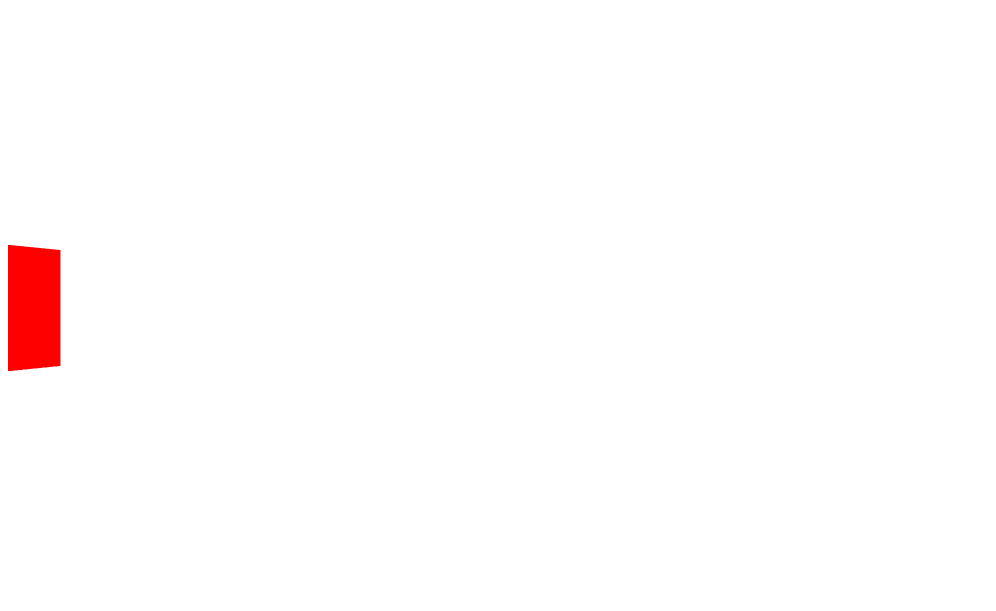
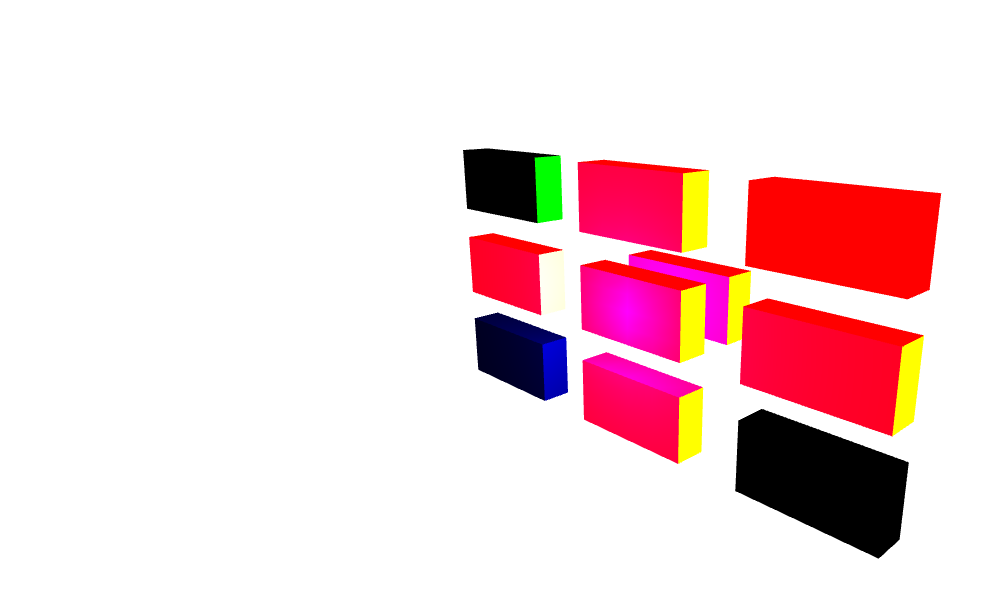
Before and after one commit to helicese/Demos-for-WebGL, a website: page lightAndMaterial/main.html in a window 1280 px wide. Shown: the whole page, without its empty margins (0-996 px from the left). Drawn offline with Linux system fonts and the light colour scheme.

Commit message:
a demo for lanbert material with different color

```diff
--- a/light&material/main.js
+++ /dev/null
@@ -1,93 +0,0 @@
-var renderer, width, height;
-function initRenderer() {
-    width = document.getElementById('container').clientWidth;
-    height = document.getElementById('container').clientHeight;
-    renderer = new THREE.WebGLRenderer({
-        antialias: true
-    });
-    renderer.setSize(width, height);
-    document.getElementById('container').appendChild(renderer.domElement);
-    renderer.setClearColor(0xffffff, 1.0);
-}
-
-var camera;
-function initCamera() {
-    camera = new THREE.PerspectiveCamera(45, width/height, 1, 10000);
-    camera.position.x = 600;
-    camera.position.y = 0;
-    camera.position.z = 600;
-    camera.up.x = 0;
-    camera.up.y = 1;
-    camera.up.z = 0;
-    camera.lookAt =({
-        x : 0,
-        y : 0,
-        z : 0
-    });
-}
-
-var scene;
-function initScene() {
-    scene = new THREE.Scene();
-}
-
-var light1, light2, light3;
-function initLight() {
-    light1 = new THREE.AmbientLight(0xff0000);
-    light1.position.set(0,0,1);
-    light2 = new THREE.DirectionalLight(0x00ff00);
-    light2.position.set(0,0,250);
-    light3 = new THREE.PointLight(0x0000ff);
-    light3.position.set(0,0,50);
-    scene.add(light1);
-    // scene.add(light2);
-    // scene.add(light3);
-}
-
-var cube;
-function initObject () {
-    var geometry = new THREE.CubeGeometry( 200, 100, 50,4,4);
-    var material = new THREE.MeshLambertMaterial( { color:0xFFFFFF} );
-    var mesh = new THREE.Mesh( geometry,material);
-    mesh.position = new THREE.Vector3(0,0,0);
-    scene.add(mesh);
-
-    var geometry2 = new THREE.CubeGeometry( 200, 100, 50,4,4);
-    var material2 = new THREE.MeshLambertMaterial( { color:0xFFFFFF} );
-    var mesh2 = new THREE.Mesh( geometry2,material2);
-    mesh2.position = new THREE.Vector3(-300,0,0);
-    scene.add(mesh2);
-
-    var geometry3 = new THREE.CubeGeometry( 200, 100, 50,4,4);
-    var material3 = new THREE.MeshLambertMaterial( { color:0xFFFFFF} );
-    var mesh3 = new THREE.Mesh( geometry3,material3);
-    mesh3.position = new THREE.Vector3(0,-150,0);
-    scene.add(mesh3);
-
-    var mesh4 = new THREE.Mesh( geometry3,material3);
-    mesh4.position = new THREE.Vector3(0,150,0);
-    scene.add(mesh4);
-
-    var mesh5 = new THREE.Mesh( geometry3,material3);
-    mesh5.position = new THREE.Vector3(300,0,0);
-    scene.add(mesh5);
-
-    var mesh6 = new THREE.Mesh( geometry3,material3);
-    mesh6.position = new THREE.Vector3(0,0,-100);
-    scene.add(mesh6);
-}
-
-function animate() {
-    renderer.clear();
-    renderer.render(scene, camera);
-}
-function start() {
-    initRenderer();
-    initCamera();
-    initScene();
-    initLight();
-    initObject();
-    animate();
-}
-
-start();
--- a/light&material/main.html
+++ b/lightAndMaterial/main.html
@@ -6,7 +6,7 @@
     <meta charset="utf-8">
     <meta name="viewport" content="width=device-width, user-scalable=no, minimum-scale=1.0, maximum-scale=1.0">
     <style>
-        body #container {
+        div#container {
             border: none;
             cursor: pointer;
             width: 100%;
@@ -16,9 +16,7 @@
     </style>
 </head>
 <body>
-    <div>
-        <div id="container"></div>
-    </div>
+    <div id="container"></div>
     <script src="libs/three.min.js"></script>
     <script src="libs/TrackballControls.js"></script>
     <script src="main.js"></script>
--- /dev/null
+++ b/lightAndMaterial/main.js
@@ -0,0 +1,120 @@
+var renderer, width, height;
+function initRenderer() {
+    width = document.getElementById('container').clientWidth;
+    height = document.getElementById('container').clientHeight;
+    renderer = new THREE.WebGLRenderer({
+        antialias: true
+    });
+    renderer.setSize(width, height);
+    document.getElementById('container').appendChild(renderer.domElement);
+    renderer.setClearColor(0xffffff, 1.0);
+}
+
+var camera;
+function initCamera() {
+    camera = new THREE.PerspectiveCamera(45, width/height, 1, 10000);
+       scene.add(camera);
+          scene.add(camera);
+    camera.position.x = 700;
+    camera.position.y = 300;
+    camera.position.z = 700;
+    camera.up.x = 0;
+    camera.up.y = 1;
+    camera.up.z = 0;
+    camera.lookAt({
+        x : 0,
+        y : 0,
+        z : 0
+    });
+}
+
+var scene;
+function initScene() {
+    scene = new THREE.Scene();
+}
+
+var light1, light2, light3;
+function initLight() {
+    //红色环境光
+    light1 = new THREE.AmbientLight(0xff0000);
+    light1.position.set(0,0,1);
+    //绿色方向光
+    light2 = new THREE.DirectionalLight(0x00ff00);
+    light2.position.set(1,0,0);
+    // 蓝色点光源
+    light3 = new THREE.PointLight(0x0000ff);
+    light3.position.set(0,0,80);
+    scene.add(light1);
+    scene.add(light2);
+    scene.add(light3);
+}
+
+var cube;
+function initObject () {
+    var geometry = new THREE.CubeGeometry( 200, 100, 50,4,4);
+    var material = new THREE.MeshLambertMaterial( { color:0xFFFFFF} );
+    var mesh = new THREE.Mesh( geometry,material);
+    mesh.position = new THREE.Vector3(0,0,0);
+    scene.add(mesh);
+
+    var geometry2 = new THREE.CubeGeometry( 200, 100, 50,4,4);
+    geometry2.translate(-300, 0, 0);
+    var material2 = new THREE.MeshLambertMaterial( { color:0xFFFFFF} );
+    var mesh2 = new THREE.Mesh(geometry2,material2);
+    scene.add(mesh2);
+
+    var mesh3 = new THREE.Mesh( geometry,material);
+    mesh3.position.copy(new THREE.Vector3(0, -150, 0));
+    scene.add(mesh3);
+
+    var mesh4 = new THREE.Mesh( geometry,material);
+    mesh4.translateY(150);
+    scene.add(mesh4);
+
+    var mesh5 = new THREE.Mesh( geometry,material);
+    mesh5.position.x = 300;
+    scene.add(mesh5);
+
+    var mesh6 = new THREE.Mesh( geometry,material);
+    mesh6.position.set(0, 0, -100);
+    scene.add(mesh6);
+
+    var geometry3 = new THREE.CubeGeometry( 200, 100, 50,4,4);
+    var material3 = new THREE.MeshLambertMaterial( { color:0x000000} );
+    var mesh7 = new THREE.Mesh( geometry3,material3);
+    mesh7.position.copy(new THREE.Vector3(300, -150, 0));
+    scene.add(mesh7);
+
+    var geometry4 = new THREE.CubeGeometry( 200, 100, 50,4,4);
+    var material4 = new THREE.MeshLambertMaterial( { color:0xff0000} );
+    var mesh8 = new THREE.Mesh( geometry4,material4);
+    mesh8.position.copy(new THREE.Vector3(300, 150, 0));
+    scene.add(mesh8);
+
+    var geometry5 = new THREE.CubeGeometry( 200, 100, 50,4,4);
+    var material5 = new THREE.MeshLambertMaterial( { color:0x00ff00} );
+    var mesh9 = new THREE.Mesh( geometry5,material5);
+    mesh9.position.copy(new THREE.Vector3(-300, 150, 0));
+    scene.add(mesh9);
+
+    var geometry6 = new THREE.CubeGeometry( 200, 100, 50,4,4);
+    var material6 = new THREE.MeshLambertMaterial( { color:0x0000ff} );
+    var mesh9 = new THREE.Mesh( geometry6,material6);
+    mesh9.position.copy(new THREE.Vector3(-300, -150, 0));
+    scene.add(mesh9);
+}
+
+function animate() {
+    renderer.clear();
+    renderer.render(scene, camera);
+}
+function start() {
+    initRenderer();
+    initScene();
+    initCamera();
+    initLight();
+    initObject();
+    animate();
+}
+
+start();
```
Also changed, not shown: lightAndMaterial/libs/TrackballControls.js (renamed from light&material/libs/TrackballControls.js), lightAndMaterial/libs/three.min.js (renamed from light&material/libs/three.min.js).
